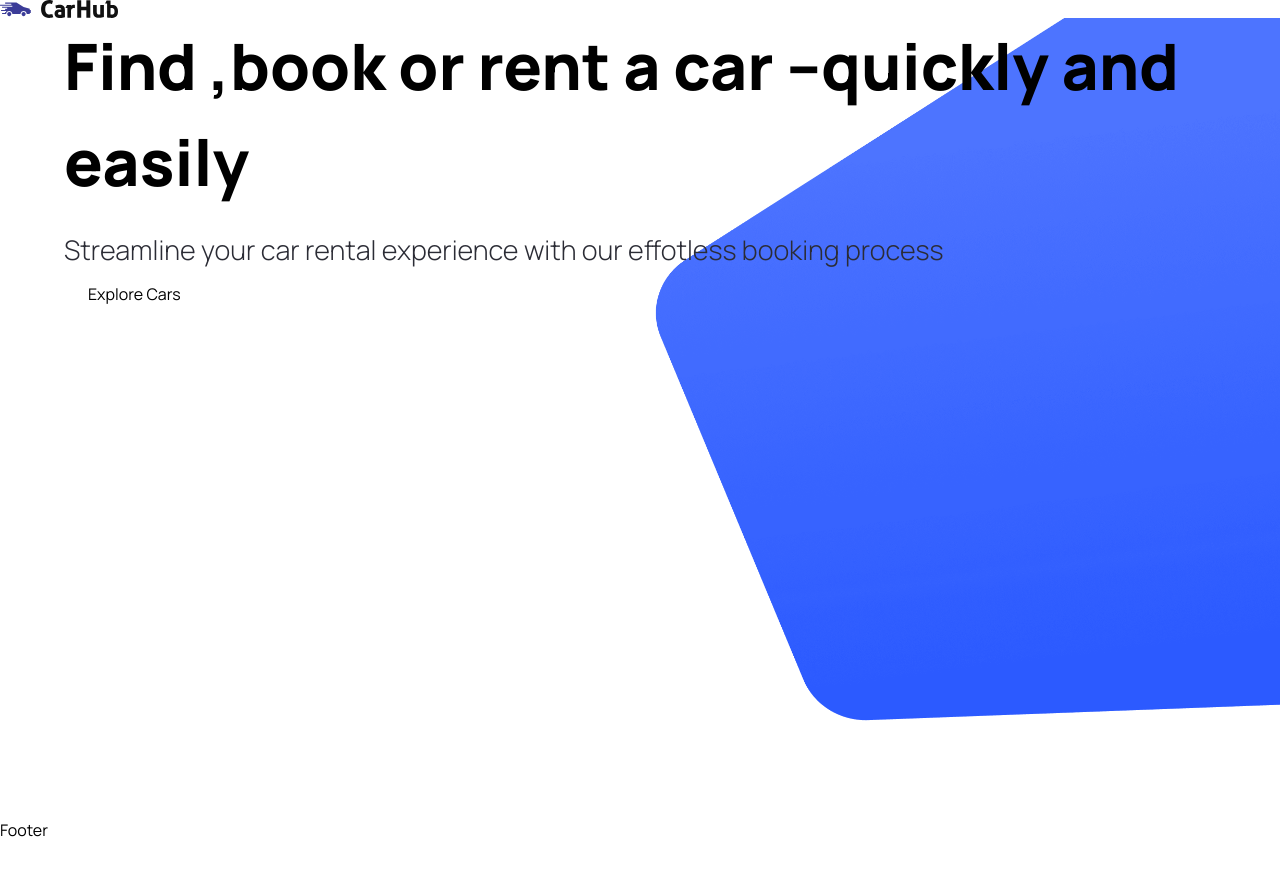
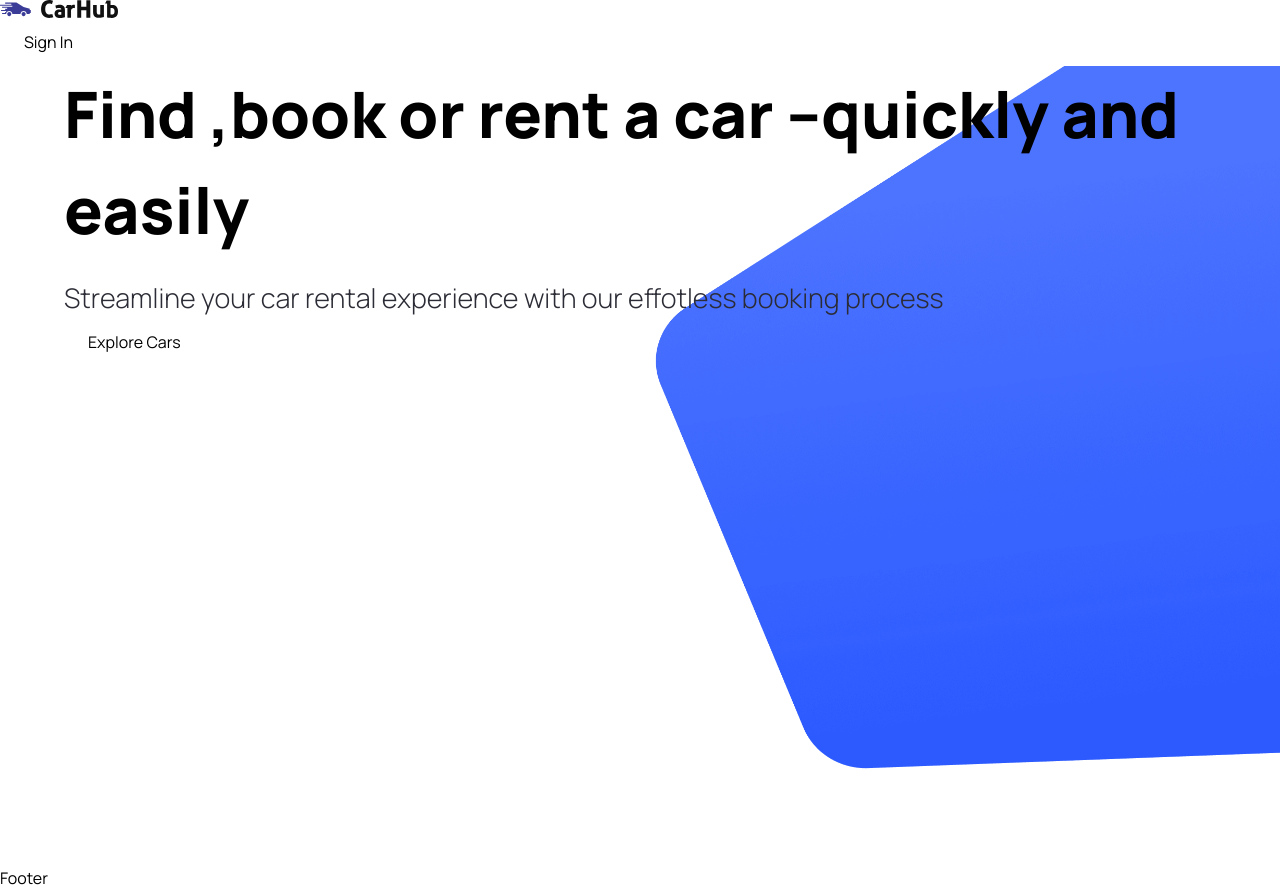
Before and after one commit to misikir21/carNext, a Next.js app: page / in a window 1280 px wide. Before the commit the page ends 842 px from the top, so only its background shows below. Built offline with nearby package versions, Linux system fonts and the light colour scheme.

Commit message:
add a sign in button

```diff
--- a/component/Navbar.tsx
+++ b/component/Navbar.tsx
@@ -17,6 +17,11 @@
             className="object-contain"
           />
         </Link>
+        <Custombutton
+          title="Sign In"
+          btnType="button"
+          containerStyles="text-primary-blue rounded-full bg-white min-w-[130px]"
+        />
       </nav>
     </header>
   );
```
